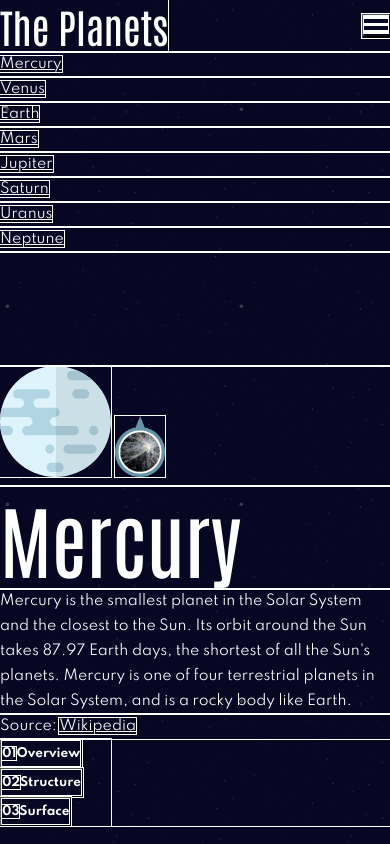
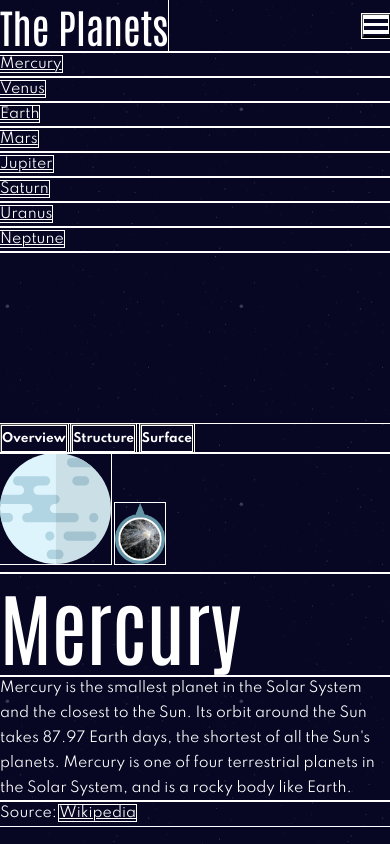
Before and after one commit to tlanettepollard/Planet-Facts-Site-w-Vanilla-JS, a plain HTML site: page index.html in a window 390 px wide. Drawn offline with Linux system fonts and the light colour scheme.

Commit message:
Added mobile buttons for description
Signed-off-by: T. Lanette <TLPollard4516@gmail.com>

```diff
--- a/index.html
+++ b/index.html
@@ -52,8 +52,16 @@
 
     <main class="main">
       <section id="top-section" class="description">
-        <div id="top-section-mobile">
-
+        <div id="top-section-mobile" class="description-mobile">
+          <button id="overview-mobile" class="btn btn-desc-overview-mobile  btn-selected">
+              <h3 class="h3-title">Overview</h3>
+            </button>
+            <button id="structure-mobile" class="btn btn-desc-structure-mobile  btn-selected">
+              <h3 class="h3-title">Structure</h3>
+            </button>
+            <button id="surface-mobile" class="btn btn-desc-surface-mobile btn-selected">
+              <h3 class="h3-title">Surface</h3>
+            </button>
         </div>
 
         <div id="top-section-left">
@@ -69,7 +77,7 @@
               <p class="source">Source: <a href="https://en.wikipedia.org/wiki/Mercury_(planet)">Wikipedia</a></p>
           </div>
 
-          <div id="top-section-right-bottom" class="planet">
+          <div id="top-section-right-bottom" class="description-tablet planet">
             <button id="overview" class="btn btn-desc-overview  btn-selected">
               <h3 class="h3-title"><span class="span-number">01</span>Overview</h3>
             </button>
--- a/scss/sections/_description.scss
+++ b/scss/sections/_description.scss
@@ -1,6 +1,20 @@
 .description {
     grid-area: description;
 
+    &-mobile {
+
+        @media screen and (min-width: $bp-md){
+            display: none;
+        }
+    }
+
+    &-tablet {
+        display: none;
+
+        @media screen and (min-width: $bp-md) {
+            display: block;
+        }
+    }
     .planet {
         width: 11.1rem;
     }
```
Also changed, not shown: dist/css/main.css, 1 other file.
